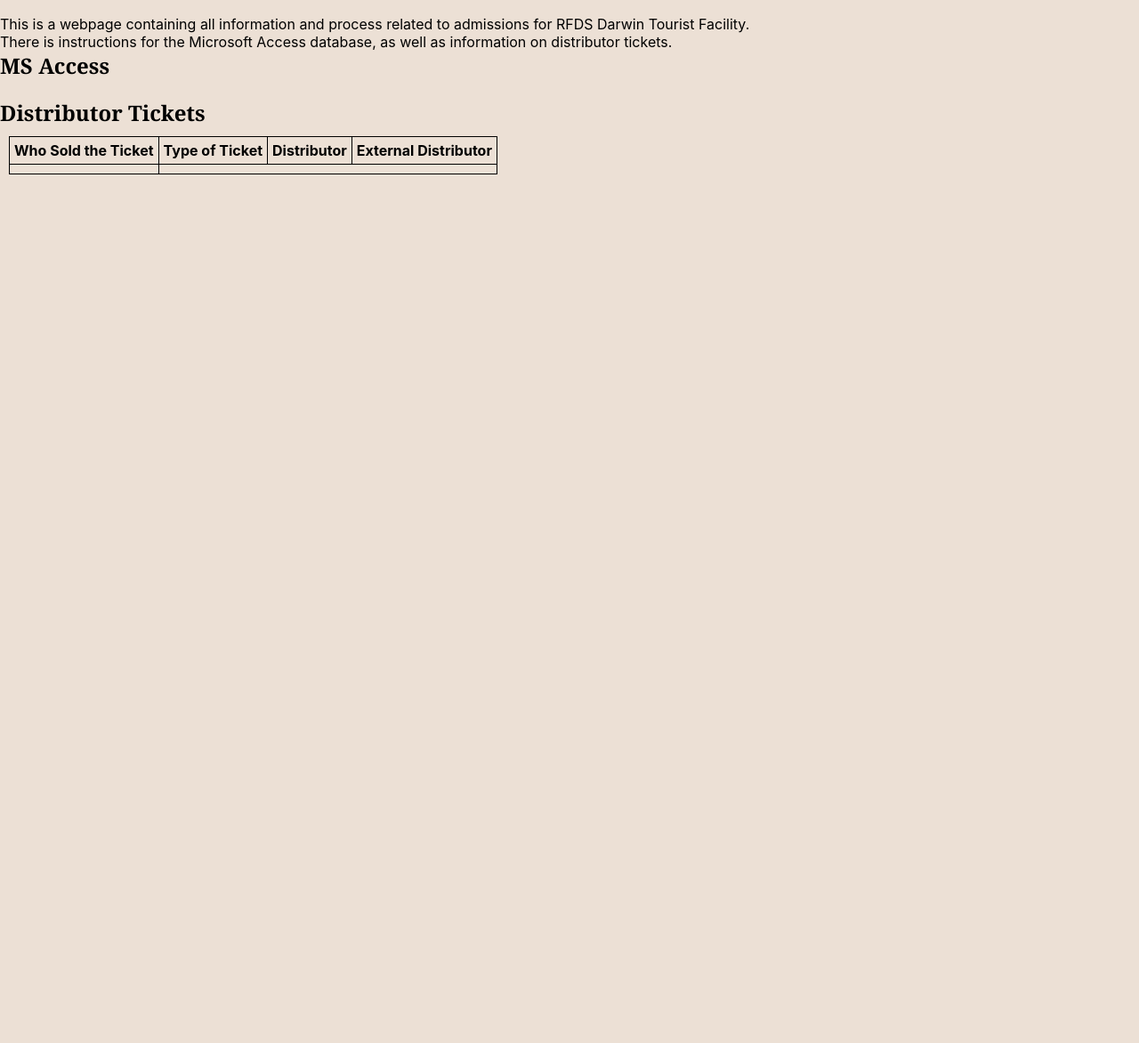
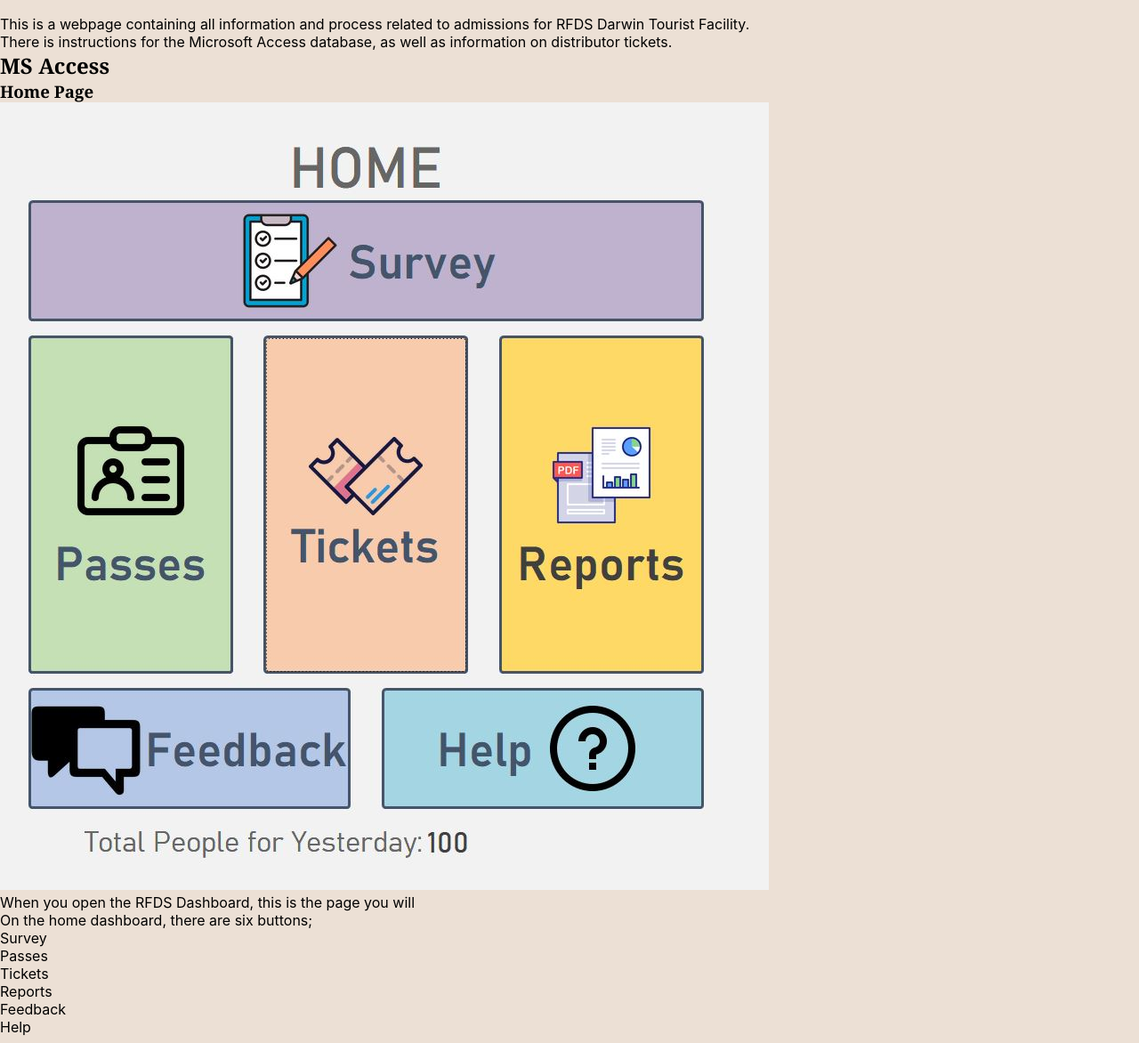
Before and after one commit to MickyJim01/RFDS_Help_Site, a plain HTML site: page index.html in a window 1280 px wide. Shown: the part 128-1300 px from the top of the page at 89% size. Before the commit the page ends 800 px from the top, so only its background shows below. Drawn offline with Linux system fonts and the light colour scheme.

Commit message:
adding more content to website

```diff
--- a/index.html
+++ b/index.html
@@ -27,21 +27,23 @@
         There is instructions for the Microsoft Access database, as well as information on distributor tickets.
       </p>
       <h2>MS Access</h2>
-      </br>
-      <h2>Distributor Tickets</h2>
-      <table>
-        <tr>
-          <th>Who Sold the Ticket</th>
-          <th>Type of Ticket</th>
-          <th>Distributor</th>
-          <th>External Distributor</th>
+      <h3>Home Page</h3>
+      <img class="screenshot" src="Images/access/home.jpg" alt="The RFDS Home Dashboard">
+      <p>When you open the RFDS Dashboard, this is the page you will <br>
+        On the home dashboard, there are six buttons;
+        <ul>
+          <li>Survey</li>
+          <li>Passes</li>
+          <li>Tickets</li>
+          <li>Reports</li>
+          <li>Feedback</li>
+          <li>Help</li>
+        </ul>
+      <br>
+      Click one of these links to learn more
+      </p>
 
-        </tr>
-        <tr>
-          <td></td>
-        </tr>
-
-      </table>
+      <h3>
       <br>
       <br>
 
```
Also changed, not shown: Images/access/home.JPG (added).
